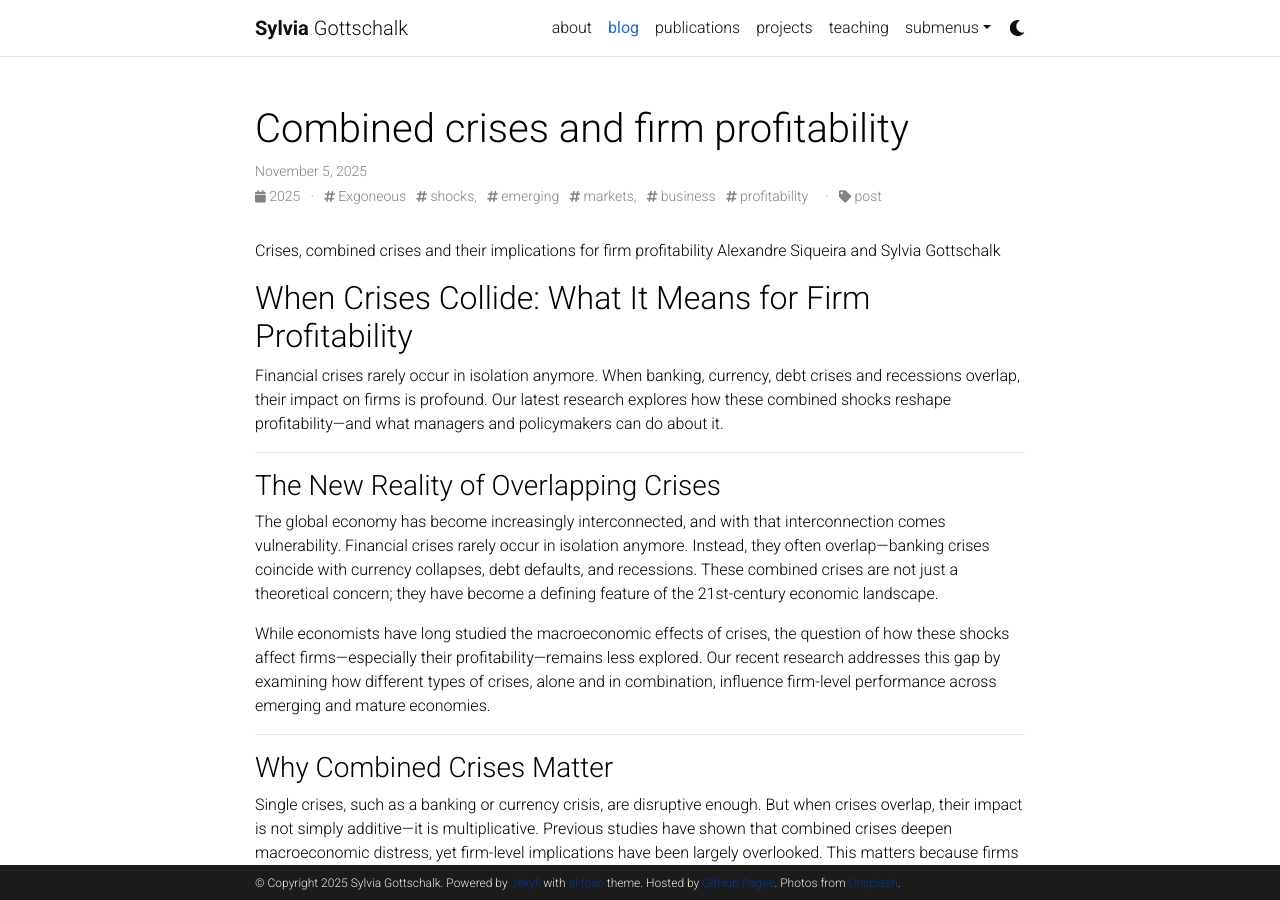
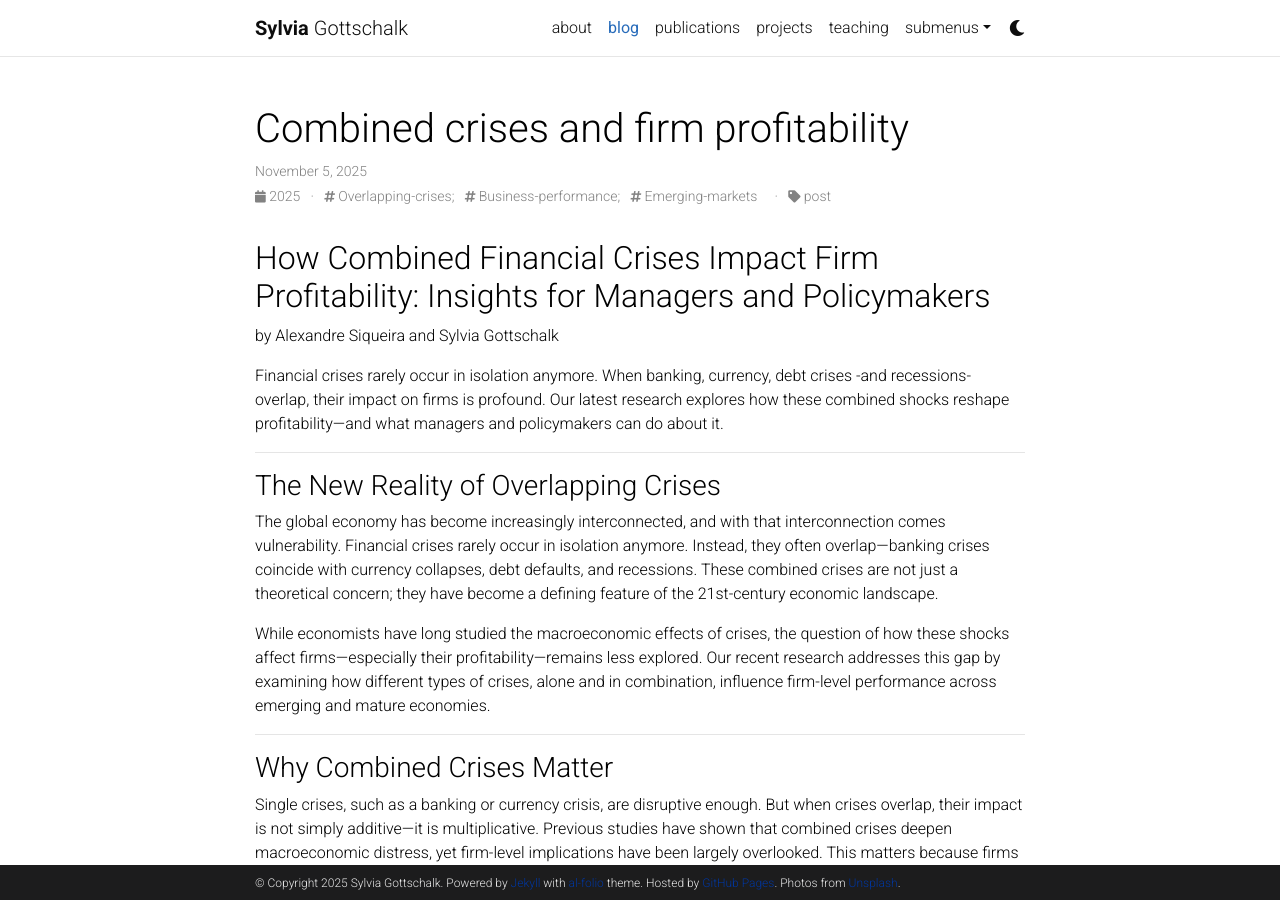
Before and after one commit to sdgottschalk/sgottschalk.io, a Jekyll site: the page built from _posts/2025-11-05-combined-crises.md, in a window 1280 px wide and 900 px high. Built offline with Jekyll 4.4.1, drawn with Linux system fonts in a browser that asks for light colours; comment, search, counter and statistics services are not loaded; a style sheet for code colours, icons or effects is not loaded.

Commit message:
Revise post on combined crises and firm profitability
Updated the title and structure of the post to enhance clarity and focus on the impact of combined financial crises on firm profitability.

```diff
--- a/_posts/2025-11-05-combined-crises.md
+++ b/_posts/2025-11-05-combined-crises.md
@@ -3,18 +3,15 @@ layout: post
 title: Combined crises and firm profitability
 date: 2025-11-05 11:12:00
 description: How multiple macro shocks affect firm performance
-tags: Exgoneous shocks, emerging markets, business profitability
+tags: Overlapping-crises; Business-performance; Emerging-markets
 categories: post
 related_posts: false
 ---
-Crises, combined crises and their implications for firm profitability
-Alexandre Siqueira and Sylvia Gottschalk
-
-
-## When Crises Collide: What It Means for Firm Profitability
+## How Combined Financial Crises Impact Firm Profitability: Insights for Managers and Policymakers
+by Alexandre Siqueira and Sylvia Gottschalk
 
 Financial crises rarely occur in isolation anymore.
-When banking, currency, debt crises and recessions overlap,
+When banking, currency, debt crises -and recessions- overlap,
 their impact on firms is profound. Our latest research explores
  how these combined shocks reshape profitability—and what managers and policymakers can do about it.
 
```
